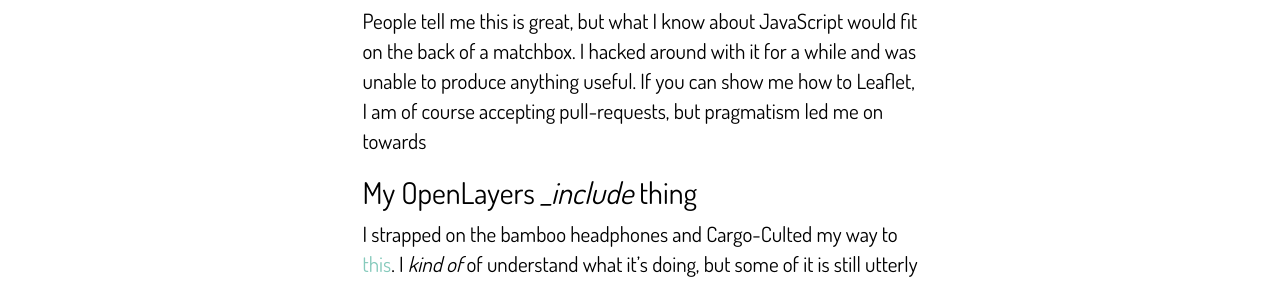
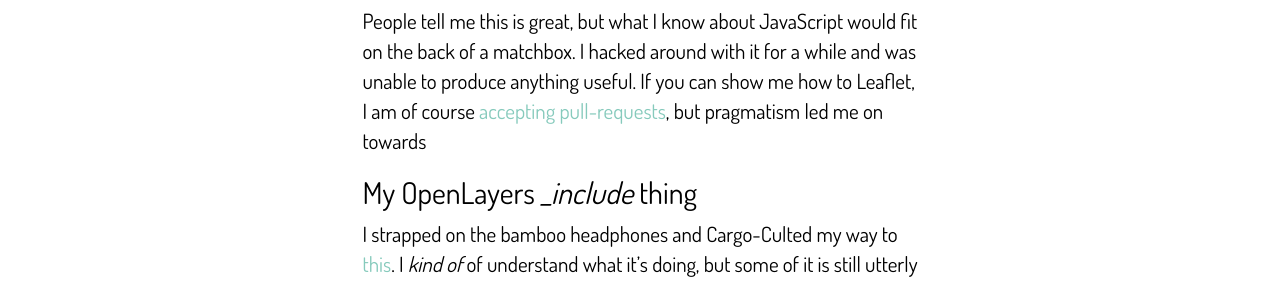
Before and after one commit to rawfunkmaharishi/rawfunkmaharishi.github.io, a Jekyll site: the page built from blog/_posts/2014-11-10-embedding-open-street-map.md, in a window 1280 px wide. Shown: the part 704-988 px from the top of the page. Built offline with Jekyll 4.4.1, drawn with Linux system fonts in a browser that asks for light colours; nearby versions of some CDN libraries; some of the changed lines change nothing that is shown.

Commit message:
Link to PRs

```diff
--- a/blog/_posts/2014-11-10-embedding-open-street-map.md
+++ b/blog/_posts/2014-11-10-embedding-open-street-map.md
@@ -11,7 +11,7 @@
 
 ##Leaflet.js
 
-People tell me this is great, but what I know about JavaScript would fit on the back of a matchbox. I hacked around with it for a while and was unable to produce anything useful. If you can show me how to Leaflet, I am of course accepting pull-requests, but pragmatism led me on towards
+People tell me this is great, but what I know about JavaScript would fit on the back of a matchbox. I hacked around with it for a while and was unable to produce anything useful. If you can show me how to Leaflet, I am of course [accepting pull-requests](https://github.com/rawfunkmaharishi/rawfunkmaharishi.github.io/pulls), but pragmatism led me on towards
 
 ##My OpenLayers *_include* thing
 
```
